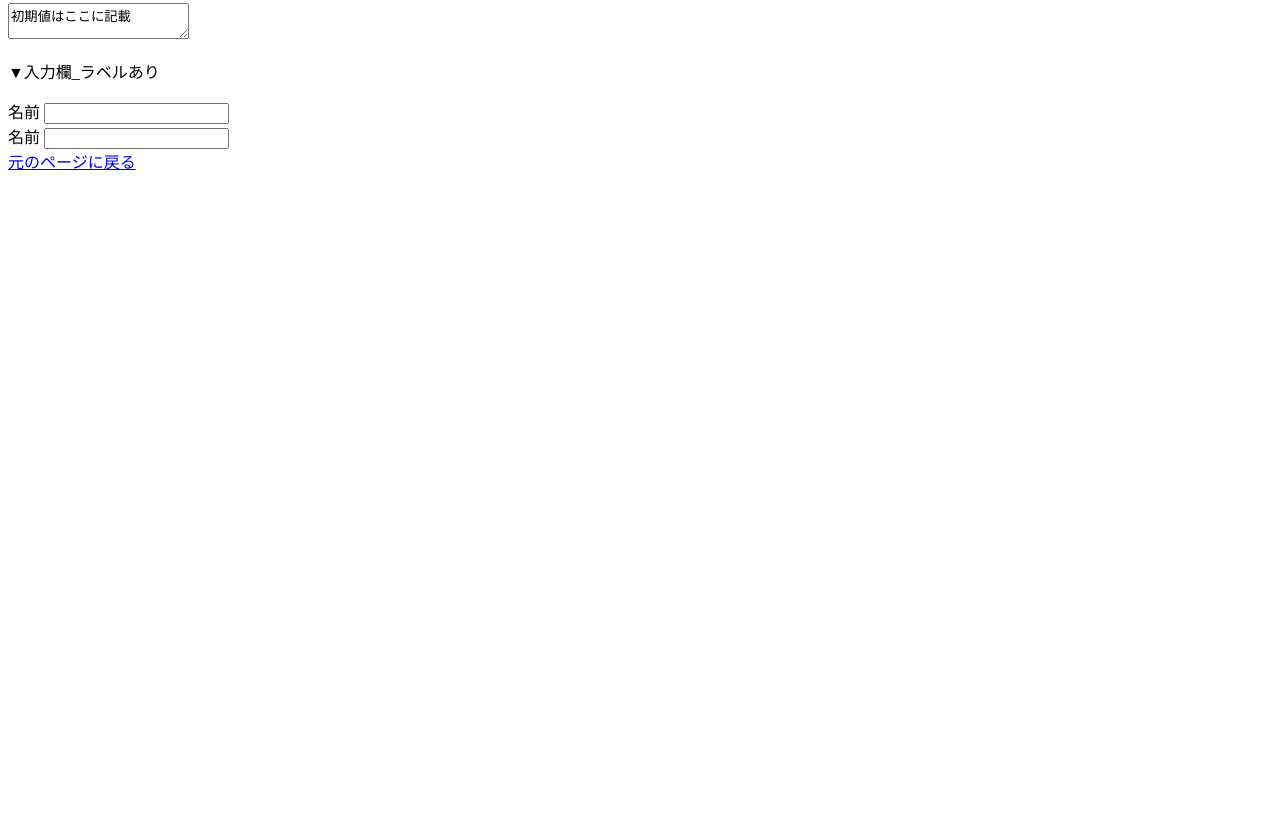
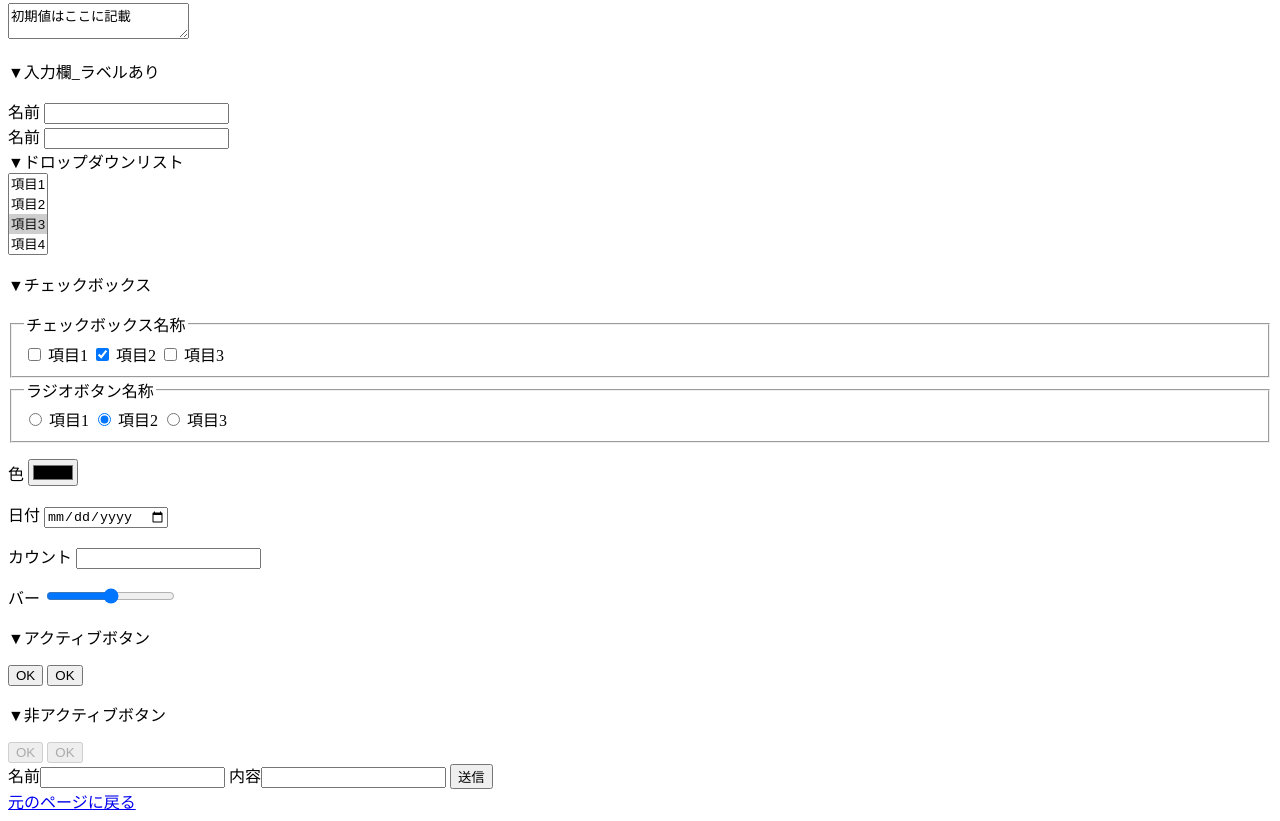
Before and after one commit to nakagawa-ryunosuke/AAAAA, a plain HTML site: page buhin.html in a window 1280 px wide. Shown: the part 284-1105 px from the top of the page. Before the commit the page ends 800 px from the top, so only its background shows below. Drawn offline with Linux system fonts and the light colour scheme.

Commit message:
Update buhin.html

```diff
--- a/buhin.html
+++ b/buhin.html
@@ -21,6 +21,59 @@
     <!-- ラベルと入力欄を一緒に書く -->
     <label>名前 <input type="text"></label><br>
 
+    <label for="drop">▼ドロップダウンリスト</label><br>
+    <!--
+      表示する項目数 size=""
+      複数選択 multiple
+      初期選択項目 selected
+    -->
+    <select id="drop" size="4" multiple>
+      <option>項目1</option>
+      <option>項目2</option>
+      <option selected>項目3</option>
+      <option>項目4</option>
+      <option>項目5</option>
+      <option>項目6</option>
+    </select>
+
+    <!-- あらかじめチェック checked -->
+    <p>▼チェックボックス</p>
+    <fieldset>
+      <legend>チェックボックス名称</legend>
+      <label><input type="checkbox"> 項目1</label>
+      <label><input type="checkbox" checked> 項目2</label>
+      <label><input type="checkbox"> 項目3</label>
+    </fieldset>
+
+    <!-- ラジオボタン -->
+    <fieldset>
+      <legend>ラジオボタン名称</legend>
+      <label><input type="radio" name="same"> 項目1</label>
+      <label><input type="radio" name="same" checked> 項目2</label>
+      <label><input type="radio" name="same"> 項目3</label>
+    </fieldset>
+
+    <!-- HTML5で使える入力部品 -->
+    <p>色 <input type="color"></p>
+    <p>日付 <input type="date"></p>
+    <p>カウント <input type="number"></p>
+    <p>バー <input type="range"></p>
+
+    <!-- ボタン -->
+    <p>▼アクティブボタン</p>
+    <input type="button" value="OK">
+    <button>OK</button>
+
+    <p>▼非アクティブボタン</p>
+    <input type="button" value="OK" disabled>
+    <button disabled>OK</button>
+
+    <!-- formタグ -->
+    <form action="aaa.php" method="post">
+      <label>名前<input type="text" name="username"></label>
+      <label>内容<input type="text" name="aaa"></label>
+      <button>送信</button>
+    </form>
 
     <footer>
       <a href="index.html">元のページに戻る</a>
```
